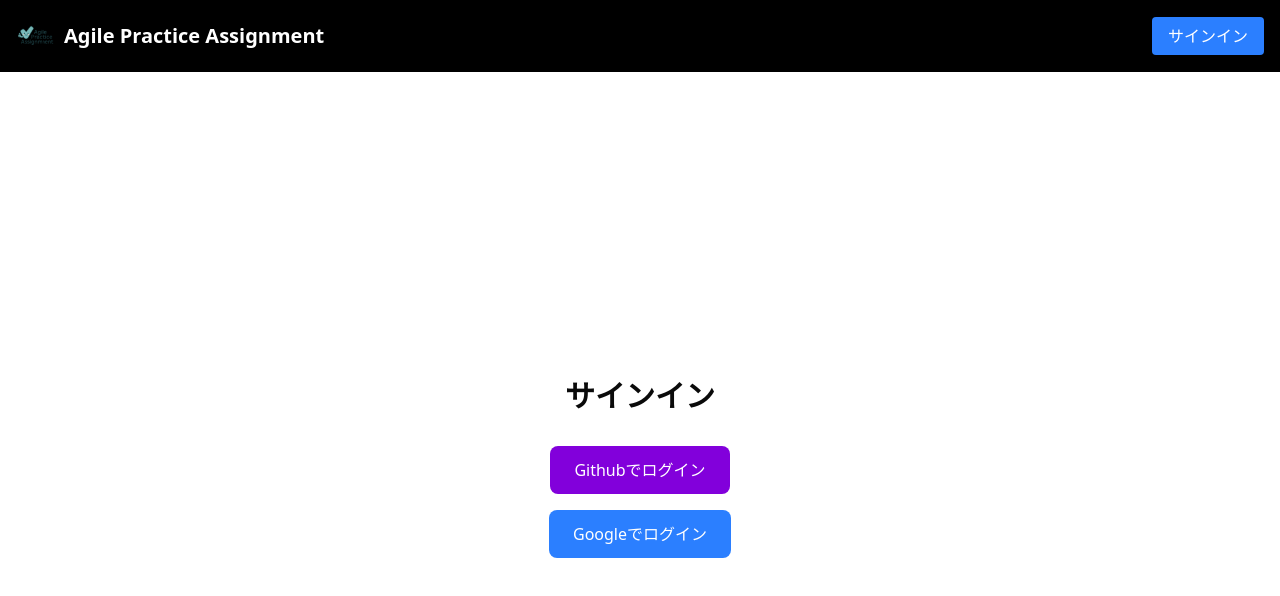
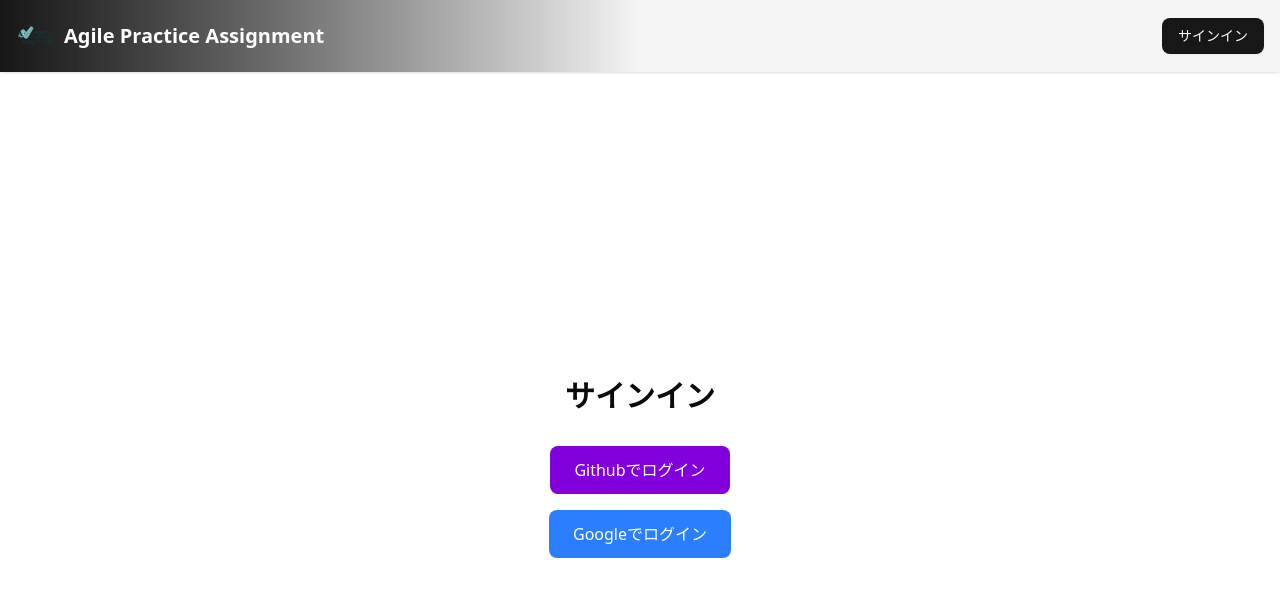
Before and after one commit to NiiyaDaiki/agile-practice-assignment, a Next.js app: page /signin in a window 1280 px wide. Shown: the top 596 px of the page. Built offline with nearby package versions, Linux system fonts and the light colour scheme; no server answers.

Commit message:
Enhance header design

```diff
--- a/components/Header.tsx
+++ b/components/Header.tsx
@@ -8,6 +8,8 @@ import { useState } from "react";
 import { SignOutButton } from "./SignOutButton";
 import Logo from "@/public/logo.png";
 import { useQuery } from "@tanstack/react-query";
+import { buttonVariants } from "./ui/button";
+import { cn } from "@/lib/utils";
 
 const fetchCount = async () =>
   (await fetch("/api/requests/pending-count")).json() as Promise<{
@@ -32,14 +34,14 @@ export function Header() {
 
   if (status === "loading") {
     return (
-      <header className="p-4 bg-black text-white">
+      <header className="p-4 bg-gradient-to-r from-primary via-accent to-secondary text-white">
         <p>Loading...</p>
       </header>
     );
   }
 
   return (
-    <header className="p-4 bg-black text-white relative">
+    <header className="sticky top-0 z-50 p-4 bg-gradient-to-r from-primary via-accent to-secondary text-white relative shadow">
       <div className="flex justify-between items-center">
         {/* ブランド */}
         <Link href="/" className="flex items-center hover:opacity-80">
@@ -88,10 +90,7 @@ export function Header() {
             {session ? (
               <SignOutButton />
             ) : (
-              <Link
-                href="/signin"
-                className="px-4 py-2 bg-blue-500 text-white rounded hover:bg-blue-600 transition"
-              >
+              <Link href="/signin" className={buttonVariants()}>
                 サインイン
               </Link>
             )}
@@ -99,18 +98,22 @@ export function Header() {
 
           {/* ハンバーガー */}
           <button
-            className="md:hidden p-2"
+            className="md:hidden p-2 transition-transform"
             onClick={() => setOpen((o) => !o)}
             aria-label="メニューを開閉"
           >
-            {open ? <X className="size-6" /> : <Menu className="size-6" />}
+            {open ? (
+              <X className="size-6 rotate-90 transition-transform" />
+            ) : (
+              <Menu className="size-6" />
+            )}
           </button>
         </div>
       </div>
 
       {/* スマホメニュー */}
       <nav
-        className={`md:hidden mt-2 flex flex-col gap-2 ${open ? "" : "hidden"}`}
+        className={`md:hidden mt-2 flex flex-col gap-2 transition-opacity ${open ? "opacity-100" : "opacity-0 pointer-events-none"}`}
       >
         {inAdmin && (
           <>
@@ -150,7 +153,7 @@ export function Header() {
           ) : (
             <Link
               href="/signin"
-              className="px-4 py-2 bg-blue-500 text-white rounded hover:bg-blue-600 transition block text-center"
+              className={cn(buttonVariants(), "block text-center")}
             >
               サインイン
             </Link>
--- a/components/SignOutButton.tsx
+++ b/components/SignOutButton.tsx
@@ -1,13 +1,14 @@
 "use client";
 import { signOut } from "next-auth/react";
+import { Button } from "./ui/button";
 
 export function SignOutButton() {
   return (
-    <button
+    <Button
+      variant="destructive"
       onClick={() => signOut({ callbackUrl: "/" })}
-      className="px-4 py-2 bg-red-600 text-white rounded"
     >
       サインアウト
-    </button>
+    </Button>
   );
 }
```
